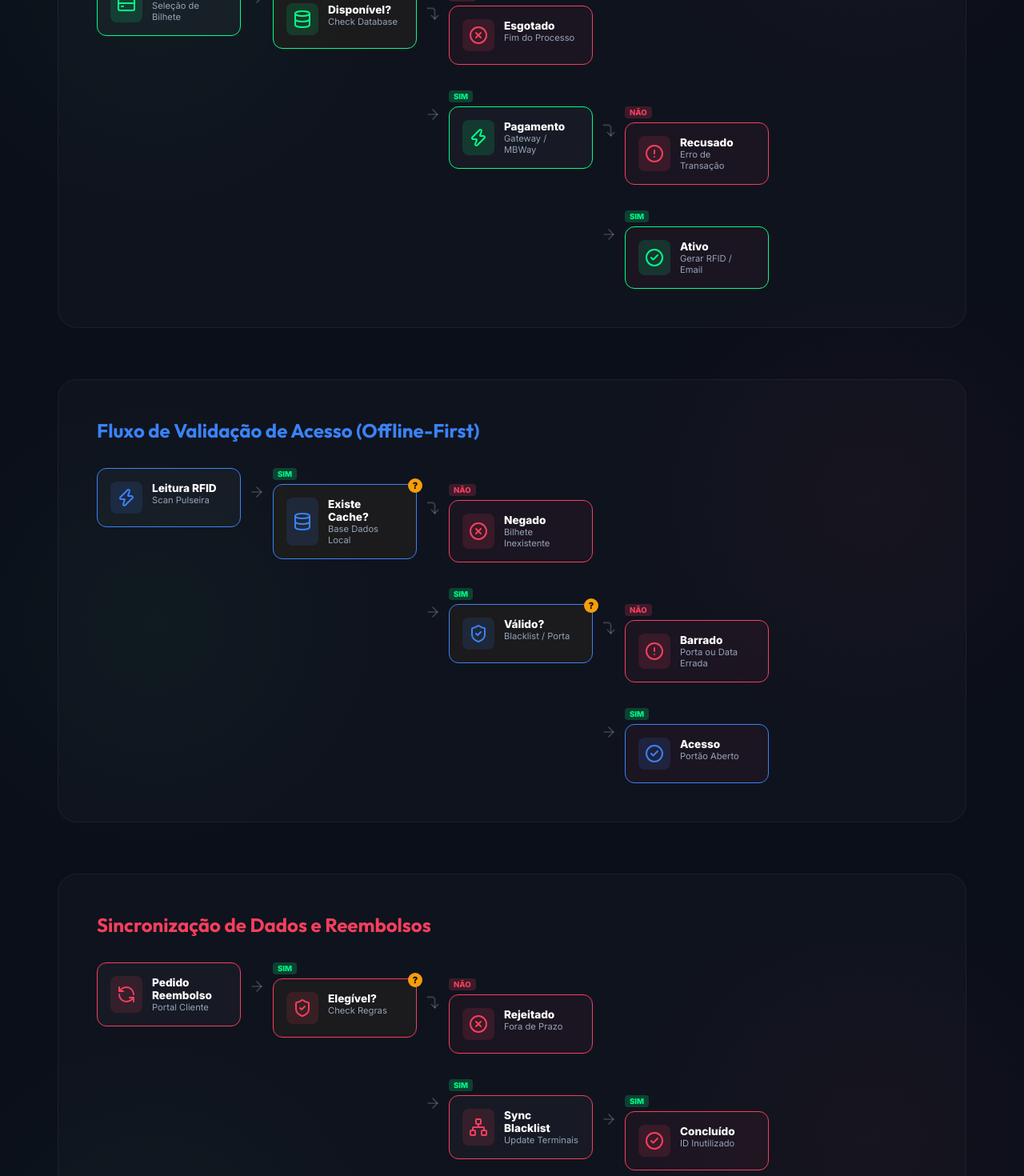
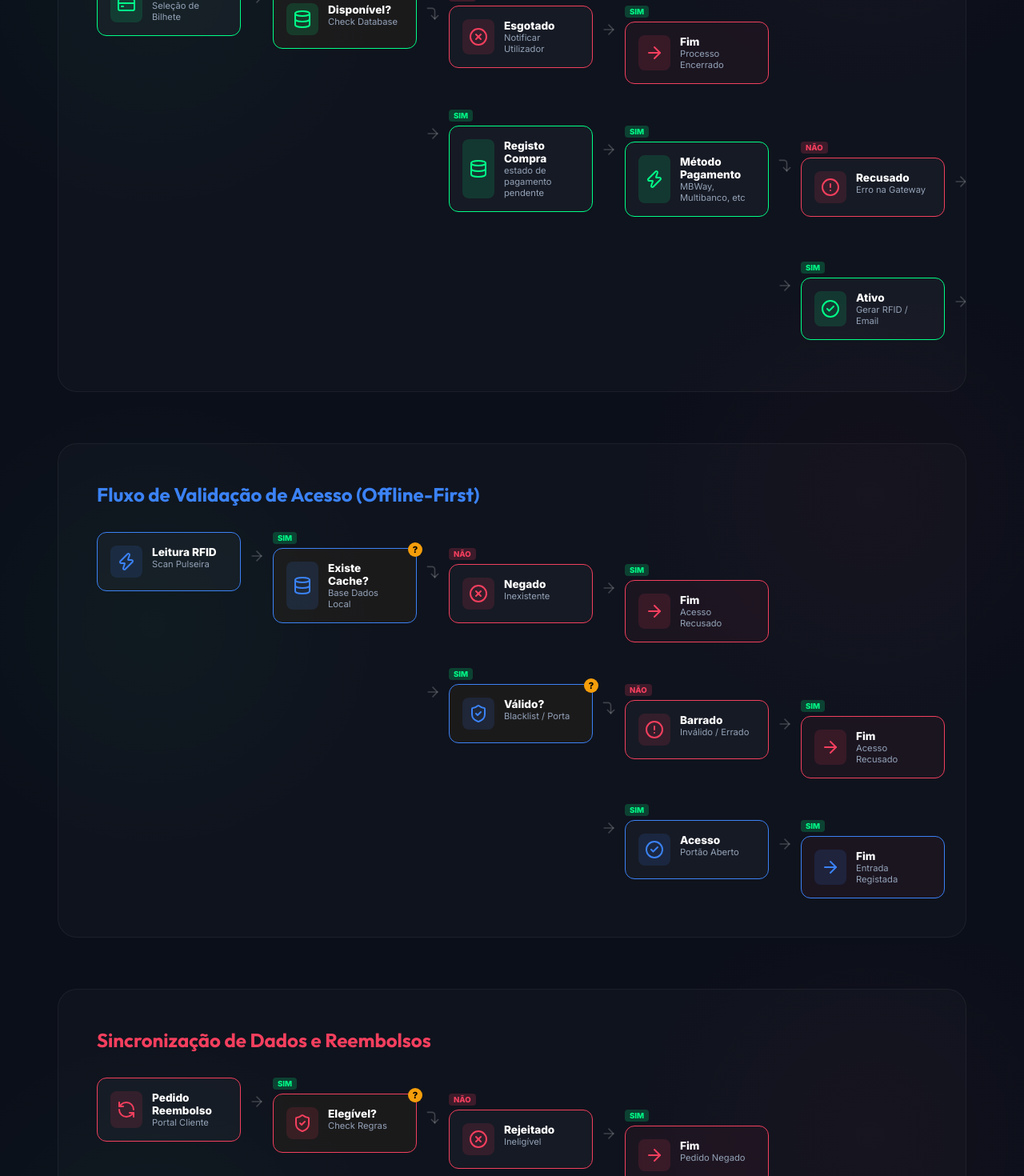
Before and after one commit to SalvadorMilaFilipe/TBBD, a React (Vite) app: page /solucao in a window 1280 px wide. Shown: the part 420-1890 px from the top of the page at 80% size. Built offline with nearby package versions, Linux system fonts and the light colour scheme.

Commit message:
UI: Refinamento dos fluxos lógicos com estados de pagamento e nós de fim

```diff
--- a/src/pages/Solucao.jsx
+++ b/src/pages/Solucao.jsx
@@ -59,22 +59,47 @@ const Solucao = () => {
               branches: [
                 {
                   type: "no",
-                  node: { label: "Esgotado", sub: "Fim do Processo", icon: <XCircle />, type: "end" }
+                  node: {
+                    label: "Esgotado",
+                    sub: "Notificar Utilizador",
+                    icon: <XCircle />,
+                    branches: [{ type: "yes", node: { label: "Fim", sub: "Processo Encerrado", icon: <ArrowRight />, type: "end" } }]
+                  }
                 },
                 {
                   type: "yes",
                   node: {
-                    label: "Pagamento",
-                    sub: "Gateway / MBWay",
-                    icon: <Zap />,
+                    label: "Registo Compra",
+                    sub: "estado de pagamento pendente",
+                    icon: <Database />,
                     branches: [
                       {
-                        type: "no",
-                        node: { label: "Recusado", sub: "Erro de Transação", icon: <AlertCircle />, type: "end" }
-                      },
-                      {
                         type: "yes",
-                        node: { label: "Ativo", sub: "Gerar RFID / Email", icon: <CheckCircle2 />, type: "end" }
+                        node: {
+                          label: "Método Pagamento",
+                          sub: "MBWay, Multibanco, etc",
+                          icon: <Zap />,
+                          branches: [
+                            {
+                              type: "no",
+                              node: {
+                                label: "Recusado",
+                                sub: "Erro na Gateway",
+                                icon: <AlertCircle />,
+                                branches: [{ type: "yes", node: { label: "Fim", sub: "Tentar Novamente", icon: <ArrowRight />, type: "end" } }]
+                              }
+                            },
+                            {
+                              type: "yes",
+                              node: {
+                                label: "Ativo",
+                                sub: "Gerar RFID / Email",
+                                icon: <CheckCircle2 />,
+                                branches: [{ type: "yes", node: { label: "Fim", sub: "Sucesso", icon: <ArrowRight />, type: "end" } }]
+                              }
+                            }
+                          ]
+                        }
                       }
                     ]
                   }
@@ -103,7 +128,12 @@ const Solucao = () => {
               branches: [
                 {
                   type: "no",
-                  node: { label: "Negado", sub: "Bilhete Inexistente", icon: <XCircle />, type: "end" }
+                  node: {
+                    label: "Negado",
+                    sub: "Inexistente",
+                    icon: <XCircle />,
+                    branches: [{ type: "yes", node: { label: "Fim", sub: "Acesso Recusado", icon: <ArrowRight />, type: "end" } }]
+                  }
                 },
                 {
                   type: "yes",
@@ -115,11 +145,21 @@ const Solucao = () => {
                     branches: [
                       {
                         type: "no",
-                        node: { label: "Barrado", sub: "Porta ou Data Errada", icon: <AlertCircle />, type: "end" }
+                        node: {
+                          label: "Barrado",
+                          sub: "Inválido / Errado",
+                          icon: <AlertCircle />,
+                          branches: [{ type: "yes", node: { label: "Fim", sub: "Acesso Recusado", icon: <ArrowRight />, type: "end" } }]
+                        }
                       },
                       {
                         type: "yes",
-                        node: { label: "Acesso", sub: "Portão Aberto", icon: <CheckCircle2 />, type: "end" }
+                        node: {
+                          label: "Acesso",
+                          sub: "Portão Aberto",
+                          icon: <CheckCircle2 />,
+                          branches: [{ type: "yes", node: { label: "Fim", sub: "Entrada Registada", icon: <ArrowRight />, type: "end" } }]
+                        }
                       }
                     ]
                   }
@@ -148,7 +188,12 @@ const Solucao = () => {
               branches: [
                 {
                   type: "no",
-                  node: { label: "Rejeitado", sub: "Fora de Prazo", icon: <XCircle />, type: "end" }
+                  node: {
+                    label: "Rejeitado",
+                    sub: "Ineligível",
+                    icon: <XCircle />,
+                    branches: [{ type: "yes", node: { label: "Fim", sub: "Pedido Negado", icon: <ArrowRight />, type: "end" } }]
+                  }
                 },
                 {
                   type: "yes",
@@ -159,7 +204,12 @@ const Solucao = () => {
                     branches: [
                       {
                         type: "yes",
-                        node: { label: "Concluído", sub: "ID Inutilizado", icon: <CheckCircle2 />, type: "end" }
+                        node: {
+                          label: "Concluído",
+                          sub: "ID Anulado",
+                          icon: <CheckCircle2 />,
+                          branches: [{ type: "yes", node: { label: "Fim", sub: "Processo Finalizado", icon: <ArrowRight />, type: "end" } }]
+                        }
                       }
                     ]
                   }
```
